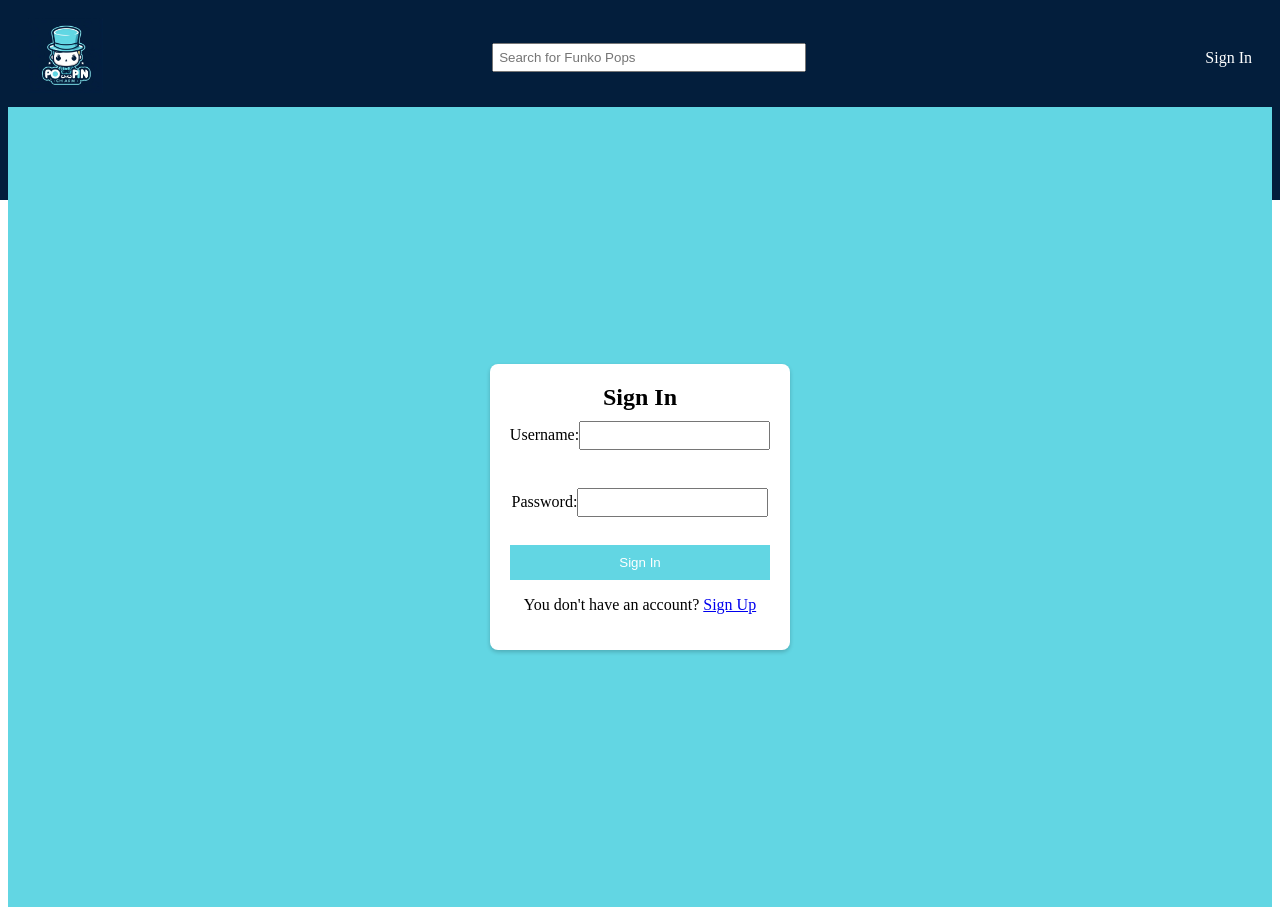
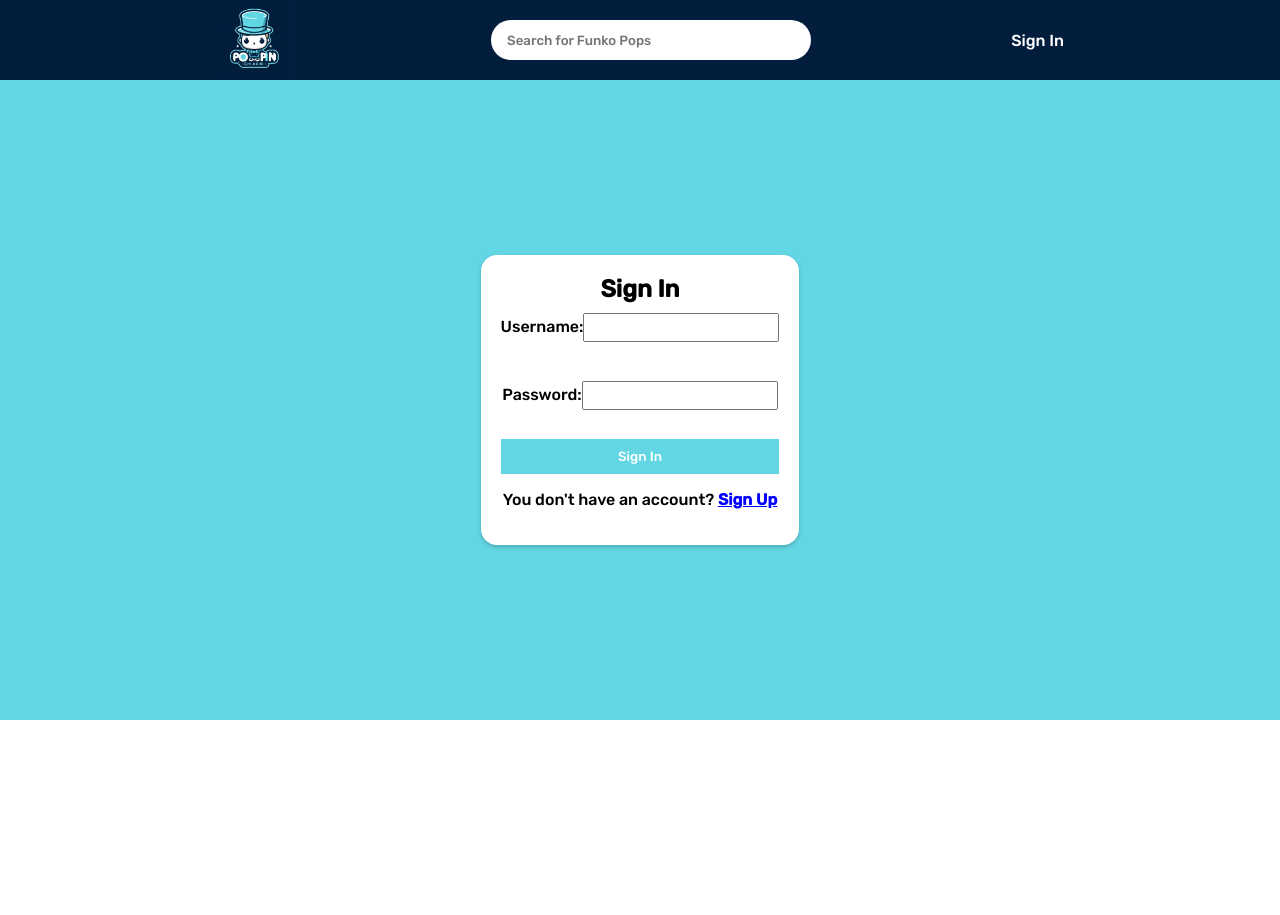
Before and after one commit to JosukeD/marketplace_funko, a React (Create React App) app in the folder front_end/main/: page /signin in a window 1280 px wide. After the commit the page ends 800 px from the top, so only its background shows below. Built offline with nearby package versions, Linux system fonts and the light colour scheme.

Commit message:
frontend mejorado

```diff
--- a/front_end/main/public/index.html
+++ b/front_end/main/public/index.html
@@ -3,7 +3,7 @@
 
 <head>
 	<meta charset="utf-8">
-	<meta name="viewport" content="width=device-width, initial-scale=1, shrink-to-fit=no">
+	<meta name="viewport" content="width=device-width, height=device-height">
 	<meta name="theme-color" content="#000000">
 
 	<link rel="manifest" href="%PUBLIC_URL%/manifest.json">
@@ -12,12 +12,8 @@
 	<title>Popin Charm</title>
 </head>
 
-<body>
-	<noscript>
-
-	</noscript>
+<body style="padding: 0; margin: 0;">
 	<div id="root"></div>
-
 </body>
 
 </html>
--- a/front_end/main/src/App.js
+++ b/front_end/main/src/App.js
@@ -3,6 +3,7 @@ import { BrowserRouter as Router, Routes, Route, Link } from 'react-router-dom';
 import './App.css';
 import TopBar from './TopBar';
 import SignInForm from './SignInForm';
+import styles from './styles.css';
 
 function Home() {
   return <h2>Home Page</h2>;
@@ -11,11 +12,14 @@ function Home() {
 function App() {
   return (
     <Router>
+      <div className='body'>
       <TopBar />
       <Routes>
         <Route path="/signin" element={<SignInForm />} />
         <Route path="/" element={<Home />} />
       </Routes>
+      </div>
+
     </Router>
   );
 }
--- a/front_end/main/src/SignInForm.css
+++ b/front_end/main/src/SignInForm.css
@@ -2,14 +2,14 @@
   display: flex;
   justify-content: center;
   align-items: center;
-  height: 100vh;
+  height: 80%;
   background-color: rgb(98, 214, 227);
 }
 
 .sign-in-form {
   background-color: white;
   padding: 20px;
-  border-radius: 8px;
+  border-radius: 2vmin;
   box-shadow: 0 2px 4px rgba(0, 0, 0, 0.2);
   text-align: center;
 }
@@ -37,4 +37,18 @@
   color: white;
   border: none;
   cursor: pointer;
+  transition: background-color 0.3s; /* Agregamos una transición suave */
 }
+
+.sign-in-form button:hover {
+  background-color: rgb(60, 160, 180); /* Cambiamos el color al pasar el mouse */
+}
+
+
+.signInPrompt{
+  color: black;
+  z-index: 10;
+  text-decoration:underline;
+  font-weight: bold;
+  color: blue;
+}
--- a/front_end/main/src/SignInForm.js
+++ b/front_end/main/src/SignInForm.js
@@ -39,7 +39,7 @@ function SignInForm() {
           </button>
         </form>
         <p>
-          You don't have an account? <Link to="/signup">Sign Up</Link>
+          You don't have an account? <Link to="/signup" className='signInPrompt'>Sign Up</Link>
         </p>
       </div>
     </div>
--- a/front_end/main/src/SignUpForm.js
+++ b/front_end/main/src/SignUpForm.js
@@ -39,7 +39,7 @@ function SignUpForm() {
           </button>
         </form>
         <p>
-          Already have an account? <Link to="/signin">Sign In</Link>
+          Already have an account? <Link to="/signin" className='signInPrompt'>Sign In</Link>
         </p>
       </div>
     </div>
--- a/front_end/main/src/TopBar.css
+++ b/front_end/main/src/TopBar.css
@@ -1,8 +1,17 @@
-.top-bar {
+.topBar {
   display: flex;
-  justify-content: space-between;
+  flex-direction: row;
   align-items: center;
-  padding: 10px 20px;
+  justify-content: space-evenly;
+  height: 10%;
+  background: rgb(3, 30, 60);
+  box-sizing: border-box;
+  padding: 0 2vmin;
+}
+
+a{
+  color: white;
+  text-decoration: none;
 }
 
 .background-bar {
@@ -25,20 +34,16 @@
 }
 
 .search-bar {
-  z-index: 1;
+  height: 50%;
+  width: 40vmin;
 }
 
 .search-bar input {
-  padding: 5px;
-  width: 300px;
+  width: 100%;
+  height: 100%;
+  border-radius: 5vmin;
+  box-sizing: border-box;
+  padding: 0 2vmin;
+  border: none;
+  outline: none;
 }
-
-.sign-in {
-  z-index: 1;
-}
-
-.sign-in a {
-  color: white;
-  text-decoration: none;
-  margin-left: 10px;
-}
--- a/front_end/main/src/TopBar.js
+++ b/front_end/main/src/TopBar.js
@@ -5,8 +5,7 @@ import './TopBar.css';
 
 function TopBar() {
   return (
-    <div className="top-bar">
-      <div className="background-bar"></div>
+    <div className="topBar">
       <div className="logo">
         <Link to="/">
           <img src={logo} alt="Funko Pop Logo" />
@@ -15,9 +14,7 @@ function TopBar() {
       <div className="search-bar">
         <input type="text" placeholder="Search for Funko Pops" />
       </div>
-      <div className="sign-in">
-        <Link to="/signin" className="white-text">Sign In</Link>
-      </div>
+      <a href="/signin">Sign In</a>
     </div>
   );
 }
--- a/front_end/main/src/globalStyles.css
+++ b/front_end/main/src/globalStyles.css
@@ -1,9 +1,4 @@
-body {
-    background-color: var(--main-color);
-    margin: 0;
-    padding: 0;
-    font-family: Arial, sans-serif;
-  }
+
 
   .myComponent {
     background-color: var(--secondary-color);
--- a/front_end/main/src/styles.css
+++ b/front_end/main/src/styles.css
@@ -1,3 +1,5 @@
+@import url('https://fonts.googleapis.com/css2?family=Rubik:wght@500&display=swap');
+
 .App {
   font-family: sans-serif;
   text-align: center;
@@ -6,4 +8,22 @@
 :root {
   --main-color: rgb(98, 214, 227);
   --secondary-color: rgba(3,30,60,255);
+  padding: 0;
+  margin: 0;
 }
+.body{
+  width: 100vw;
+  height: 100vh;
+  max-width: 100%;
+  max-height: 100%;
+  padding: 0;
+  margin: 0;
+  overflow: hidden;
+  display: flex;
+  flex-direction: column;
+}
+
+*{
+  font-family: 'Rubik', sans-serif;
+
+}
```
